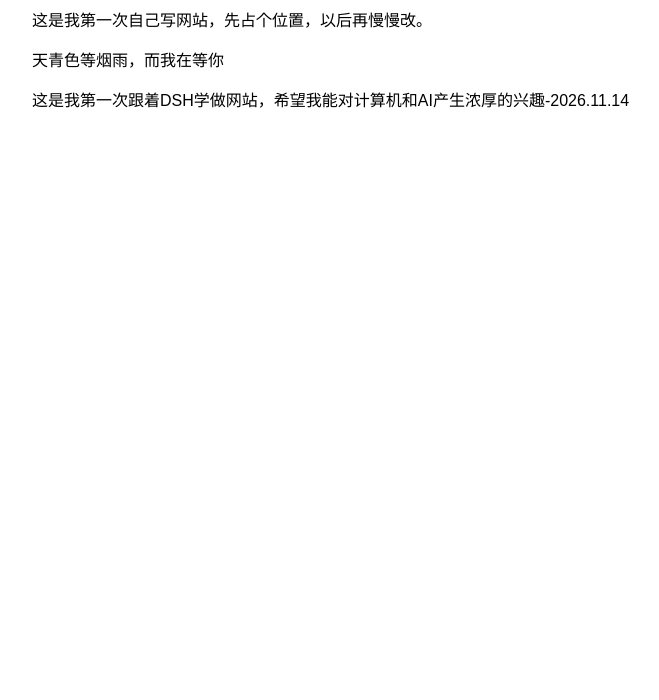
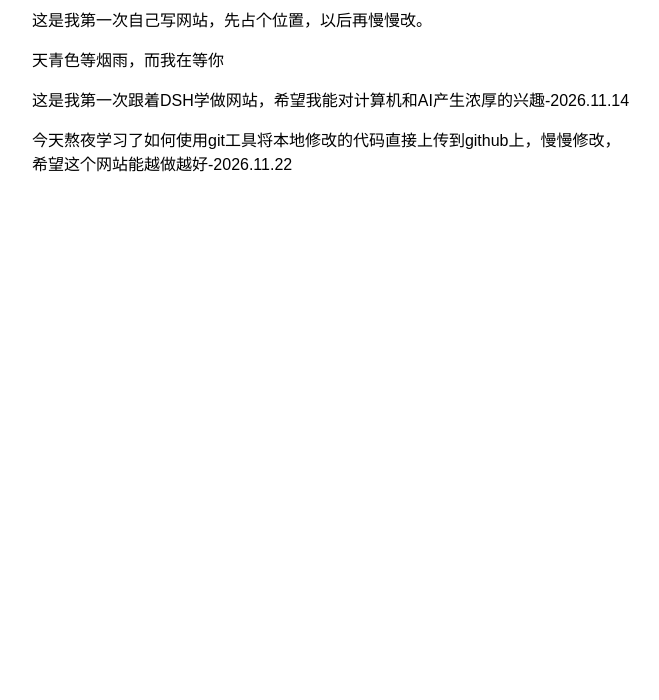
Before and after one commit to XxsBryant/XxsBryant_test.github.io, a plain HTML site: page index.html in a window 1280 px wide. Shown: the part 100-800 px from the top of the page, without its empty margins (308-967 px from the left). Drawn offline with Linux system fonts and the light colour scheme.

```diff
--- a/index.html
+++ b/index.html
@@ -11,6 +11,7 @@
     <p>这是我第一次自己写网站，先占个位置，以后再慢慢改。</p>
     <p>天青色等烟雨，而我在等你</p>
     <p>这是我第一次跟着DSH学做网站，希望我能对计算机和AI产生浓厚的兴趣-2026.11.14</p>
+    <p>今天熬夜学习了如何使用git工具将本地修改的代码直接上传到github上，慢慢修改，希望这个网站能越做越好-2026.11.22</p>
 
     <script src="script.js"></script>
 </body>
```
